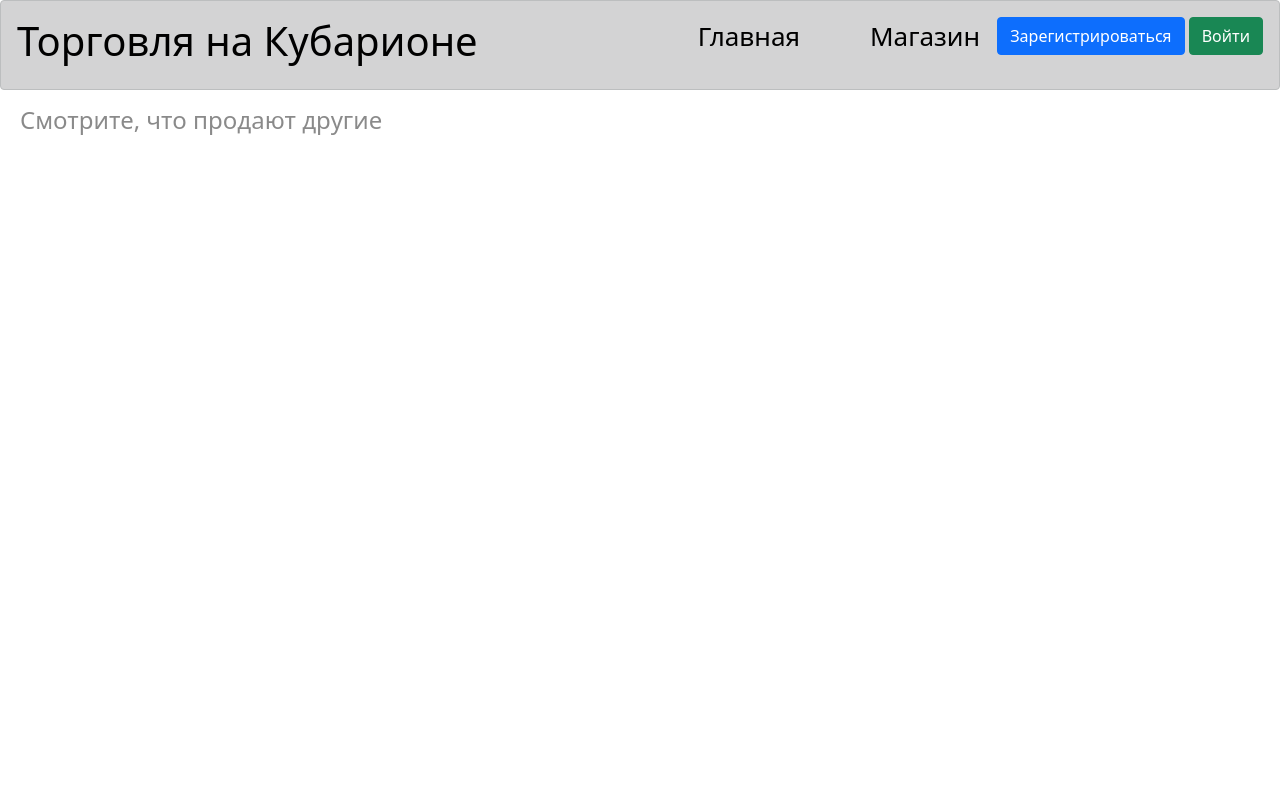
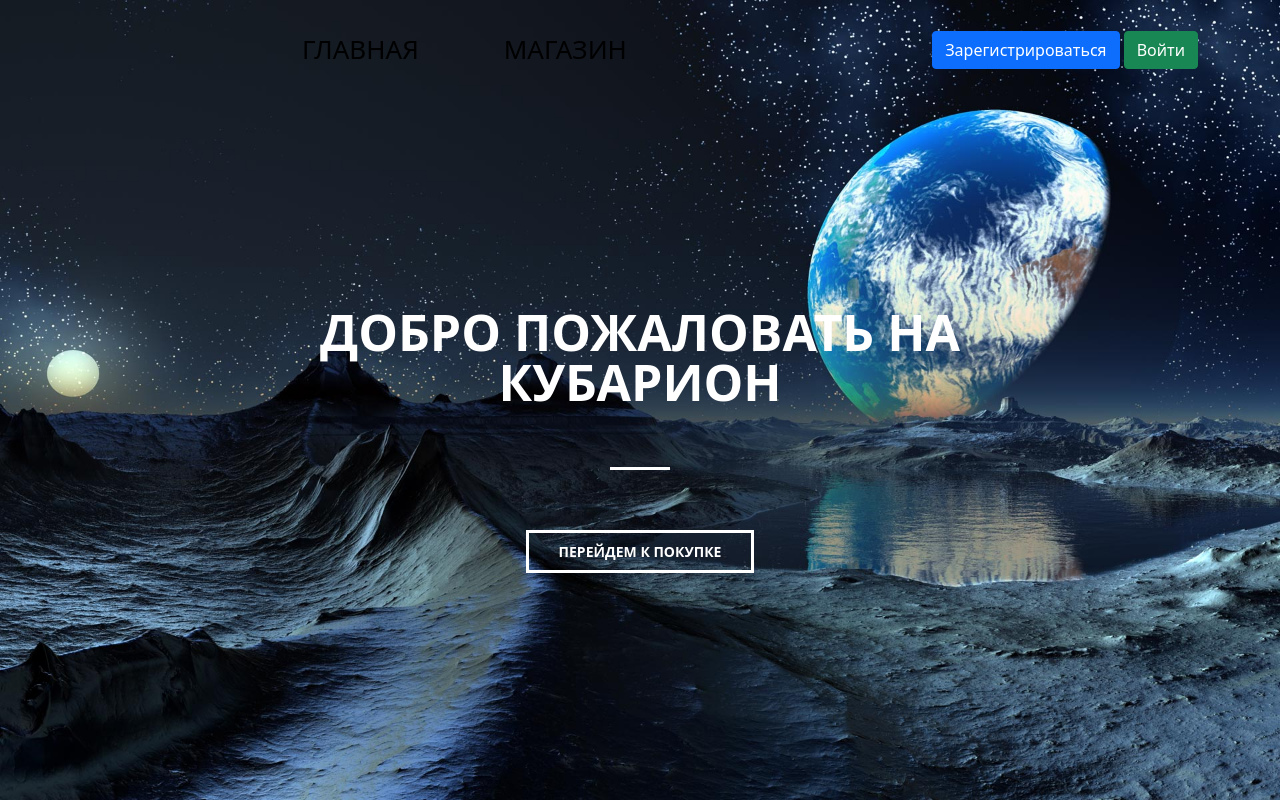
Before and after one commit to ewe08/Qubarion_shop, a Flask app: page / in a window 1280 px wide. Run offline with Flask 2, Linux system fonts and the light colour scheme.

Commit message:
Main page

```diff
--- a/main.py
+++ b/main.py
@@ -81,7 +81,7 @@ def login():
         user = db_sess.query(User).filter(User.email == form.email.data).first()
         if user and user.check_password(form.password.data):
             login_user(user, remember=form.remember_me.data)
-            return redirect("/")
+            return redirect("/shop")
         return render_template('login.html',
                                message="Неправильный логин или пароль",
                                form=form)
--- a/static/css/style.css
+++ b/static/css/style.css
@@ -62,3 +62,224 @@ h4 {
     text-decoration: underline;
     color: grey;
 }
+
+body {
+    margin: 0;
+    font-family: 'Montserrat', sans-serif;
+
+    font-size: 15px;
+    line-height: 1.6;
+    color: #333;
+}
+
+*,
+*:before,
+*:after {
+    box-sizing: border-box;
+}
+
+h1, h2, h3, h4, h5, h6 {
+    margin: 0;
+}
+
+
+/* Container */
+.container {
+    width: 100%;
+    max-width: 1200px;
+    margin: 0 auto;
+}
+
+
+
+/* Intro */
+.intro {
+    padding-top: 80px;
+    display: flex;
+    flex-direction: column;
+    justify-content: center;
+    width: 100%;
+    height: 100vh;
+
+    background: url("../img/bg.jpg") center no-repeat;
+    -webkit-background-size: cover;
+    background-size: cover;
+}
+
+.intro__inner {
+    width: 100%;
+    max-width: 880px;
+    margin: 0 auto;
+
+    text-align: center;
+}
+
+.intro__title {
+    color: #fff;
+    font-size: 50px;
+    font-weight: 700;
+    text-transform: uppercase;
+    line-height: 1;
+}
+
+.intro__title:after {
+    content: "";
+    display: block;
+    width: 60px;
+    height: 3px;
+    margin: 60px auto;
+
+    background-color: #fff;
+}
+
+.intro__suptitle {
+    margin-bottom: 20px;
+
+    font-family: 'Kaushan Script', cursive;
+    font-size: 50px;
+    color: #fff;
+}
+
+
+/* Header */
+.header {
+    width: 100%;
+    padding-top: 30px;
+
+    position: absolute;
+    top: 0;
+    left: 0;
+    right: 0;
+    z-index: 1000;
+}
+
+.header__inner {
+    display: flex;
+    justify-content: space-between;
+    align-items: center;
+}
+
+
+/* Nav */
+.nav {
+    font-size: 14px;
+    text-transform: uppercase;
+}
+
+.nav__link {
+    display: inline-block;
+    vertical-align: top;
+    margin: 0 15px;
+    position: relative;
+
+    color: #fff;
+    text-decoration: none;
+
+    transition: color .1s linear;
+}
+
+.nav__link:after {
+    content: "";
+    display: block;
+    width: 100%;
+    height: 3px;
+
+    background-color: #fce38a;
+    opacity: 0;
+
+    position: absolute;
+    top: 100%;
+    left: 0;
+    z-index: 1;
+
+    transition: opacity .1s linear;
+}
+
+.nav__link:hover {
+    color: white;
+}
+
+.nav__link:hover:after,
+.nav__link.active:after {
+    opacity: 1;
+}
+
+.nav__link.active {
+    color: #fce38a;
+}
+
+
+/* Button */
+.btn_main {
+    display: inline-block;
+    vertical-align: top;
+    padding: 8px 30px;
+
+    border: 3px solid #fff;
+
+    font-size: 14px;
+    font-weight: 700;
+    color: #fff;
+    text-transform: uppercase;
+    text-decoration: none;
+
+    transition: background .1s linear, color .1s linear;
+}
+
+.btn_main:hover {
+    background-color: #fff;
+    color: #333;
+}
+
+
+
+/* Slider */
+.slider {
+    width: 100%;
+
+    position: absolute;
+    bottom: 0;
+    left: 0;
+    z-index: 1;
+}
+
+.slider__inner {
+    display: flex;
+    justify-content: space-between;
+}
+
+.slider__item {
+    width: 23%;
+    padding: 20px 0;
+    position: relative;
+
+    border-top: 3px solid #fff;
+    opacity: .7;
+
+    font-size: 18px;
+    color: #fff;
+    text-transform: uppercase;
+}
+
+.slider__item.active {
+    opacity: 1;
+}
+
+.slider__item.active:before {
+    content: "";
+    display: block;
+    width: 70px;
+    height: 3px;
+
+    background-color: #f38181;
+
+    position: absolute;
+    top: -3px;
+    left: 0;
+    z-index: 1;
+}
+
+.slider__num {
+    font-size: 24px;
+    font-weight: 700;
+}
--- a/templates/base.html
+++ b/templates/base.html
@@ -3,20 +3,23 @@
 
 <head>
     <meta charset="UTF-8">
-    <link href="https://cdn.jsdelivr.net/npm/bootstrap@5.0.0-beta3/dist/css/bootstrap.min.css" rel="stylesheet" integrity="sha384-eOJMYsd53ii+scO/bJGFsiCZc+5NDVN2yr8+0RDqr0Ql0h+rP48ckxlpbzKgwra6" crossorigin="anonymous">
+    <link href="https://cdn.jsdelivr.net/npm/bootstrap@5.0.0-beta3/dist/css/bootstrap.min.css"
+          rel="stylesheet"
+          integrity="sha384-eOJMYsd53ii+scO/bJGFsiCZc+5NDVN2yr8+0RDqr0Ql0h+rP48ckxlpbzKgwra6"
+          crossorigin="anonymous">
     <link rel="stylesheet" href="../static/css/style.css">
     <title>{{ title }}</title>
 </head>
 
 <body>
 <nav class="alert alert-dark navigation" role="alert">
-        <a href="/" class="home"><h1>Торговля на Кубарионе</h1></a>
-        <div class="nav">
-            <a href="/">Главная</a>
-            <a href="/shop">Магазин</a>
-        </div>
 
-
+    <div class="container">
+        <div class="header__inner">
+            <nav class="nav">
+                <a class="nav__link" href="/">Главная</a>
+                <a class="nav__link" href="/shop">Магазин</a>
+            </nav>
             {% if current_user.is_authenticated %}
             <a class="navbar-brand logout" href="/logout">{{ current_user.name }}</a>
             {% else %}
@@ -25,8 +28,10 @@
                 <a class="btn btn-success" href="/login">Войти</a>
             </div>
             {% endif %}
+        </div>
+    </div>
+
 </nav>
-    <h4>Смотрите, что продают другие</h4>
 <div class="block">
     {% block content %}
     {% endblock %}
--- a/templates/index.html
+++ b/templates/index.html
@@ -1 +1,49 @@
-{% extends "base.html" %}
+<!DOCTYPE html>
+<html lang="en">
+<head>
+    <meta charset="UTF-8">
+    <link rel="stylesheet" href="../static/css/style.css">
+    <link href="https://fonts.googleapis.com/css?family=Kaushan+Script|Montserrat:400,700&amp;subset=cyrillic-ext"
+          rel="stylesheet">
+    <link href="https://cdn.jsdelivr.net/npm/bootstrap@5.0.0-beta3/dist/css/bootstrap.min.css"
+      rel="stylesheet"
+      integrity="sha384-eOJMYsd53ii+scO/bJGFsiCZc+5NDVN2yr8+0RDqr0Ql0h+rP48ckxlpbzKgwra6"
+      crossorigin="anonymous">
+    <title>Mogo</title>
+</head>
+<body>
+
+
+<header class="header">
+    <div class="container">
+        <div class="header__inner">
+            <nav class="nav">
+                <a class="nav__link" href="/">Главная</a>
+                <a class="nav__link" href="/shop">Магазин</a>
+            </nav>
+            {% if current_user.is_authenticated %}
+            <a class="navbar-brand logout" href="/logout">{{ current_user.name }}</a>
+            {% else %}
+            <div class="login">
+                <a class="btn btn-primary " href="/register">Зарегистрироваться</a>
+                <a class="btn btn-success" href="/login">Войти</a>
+            </div>
+            {% endif %}
+        </div>
+    </div>
+</header>
+
+
+<div class="intro">
+    <div class="container">
+        <div class="intro__inner">
+            <h1 class="intro__title">Добро пожаловать на Кубарион</h1>
+
+            <a class="btn_main" href="/shop">Перейдем к покупке</a>
+        </div>
+    </div>
+</div>
+
+
+</body>
+</html>
--- a/templates/shop.html
+++ b/templates/shop.html
@@ -1,6 +1,7 @@
 {% extends "base.html" %}
 
 {% block content %}
+<h4>Смотрите, что продают другие</h4>
 <h1>Каталог товаров</h1>
 {% if current_user.is_authenticated %}
     <a href="addprod" class="btn btn-secondary">Add a product</a>
```
Also changed, not shown: db/Qubarion.db (added), static/img/bg.jpg (added). Lines whose indentation alone changed are shown as unchanged.
